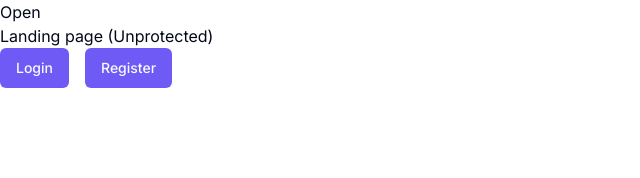
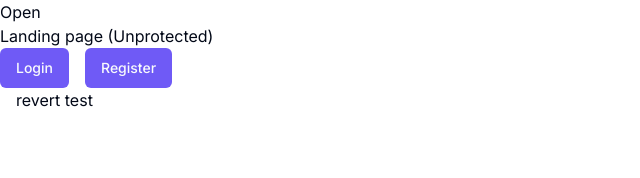
Before and after one commit to mu0363/ai-saas-generator, a Next.js app: page / in a window 1280 px wide. Shown: the top 178 px of the page, without its empty margins (0-640 px from the left). Built offline with nearby package versions, Linux system fonts and the light colour scheme.

Commit message:
test commit

```diff
--- a/app/(landing)/page.tsx
+++ b/app/(landing)/page.tsx
@@ -12,6 +12,7 @@ export default function LandingPage() {
         <Link href="/sign-up">
           <Button>Register</Button>
         </Link>
+        <p>revert test</p>
       </div>
     </div>
   );
```
